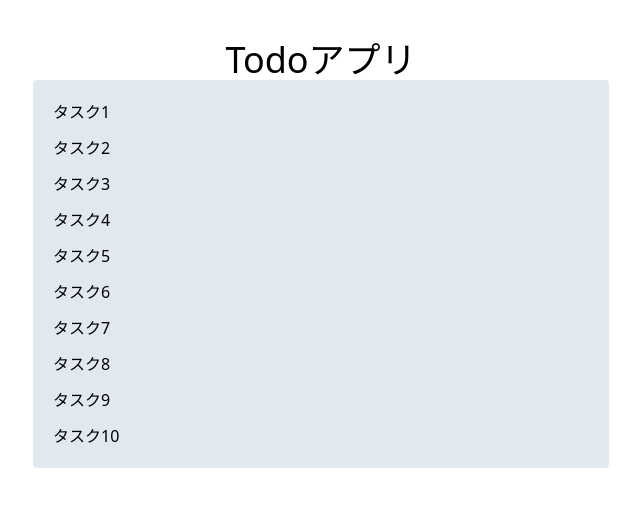
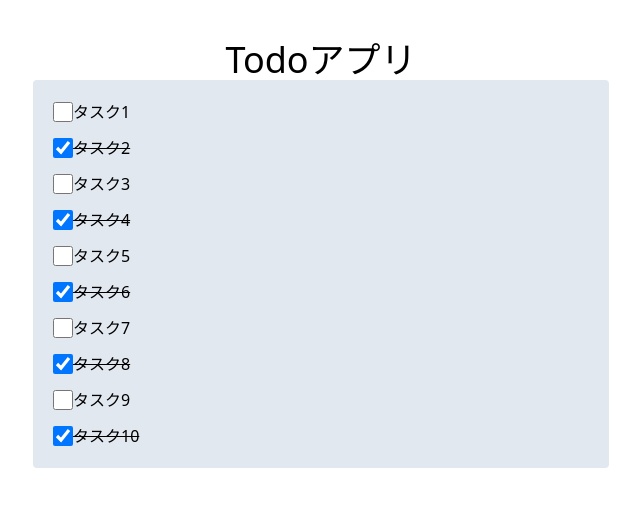
Before and after one commit to nansystem/react-todo, a React (Vite) app: page / in a window 1280 px wide. Shown: the top 506 px of the page, without its empty margins (319-959 px from the left). Built offline with nearby package versions, Linux system fonts and the light colour scheme.

Commit message:
feat: タスクの完了を切り替える(useStateを使う)

```diff
--- a/src/App.tsx
+++ b/src/App.tsx
@@ -1,12 +1,29 @@
+import { useState } from 'react';
 import { TodoList } from './components/TodoList';
 import { dummyTodoList } from './data/dummyTodoList';
 
 function App() {
+  const [todoList, setTodoList] = useState(dummyTodoList);
+
+  const changeCompleted = (id: string) => {
+    setTodoList((prevList) => {
+      return prevList.map((todo) => {
+        if (todo.id === id) {
+          return {
+            ...todo,
+            completed: !todo.completed,
+          };
+        }
+        return todo;
+      });
+    });
+  };
+
   return (
     <main className="mx-auto mt-10 max-w-xl">
       <h1 className="text-center text-4xl">Todoアプリ</h1>
       <div className="rounded bg-slate-200 p-5">
-        <TodoList todoList={dummyTodoList} />
+        <TodoList todoList={todoList} changeCompleted={changeCompleted} />
       </div>
     </main>
   );
--- a/src/components/TodoList.tsx
+++ b/src/components/TodoList.tsx
@@ -2,13 +2,29 @@ import { Todo } from '../types/todo';
 
 type Props = {
   todoList: Todo[];
+  changeCompleted: (id: string) => void;
 };
 
-export const TodoList = ({ todoList }: Props) => {
+export const TodoList = ({ todoList, changeCompleted }: Props) => {
   return (
     <div className="space-y-3">
       {todoList.map((todo) => (
-        <p key={todo.id}>{todo.title}</p>
+        <div
+          key={todo.id}
+          className="flex items-center gap-3 hover:cursor-pointer hover:bg-slate-300"
+        >
+          <div className="flex items-center">
+            <input
+              type="checkbox"
+              className="size-5"
+              checked={todo.completed}
+              onChange={() => changeCompleted(todo.id)}
+            />
+            <span className={`${todo.completed ? 'line-through' : ''}`}>
+              {todo.title}
+            </span>
+          </div>
+        </div>
       ))}
     </div>
   );
```
